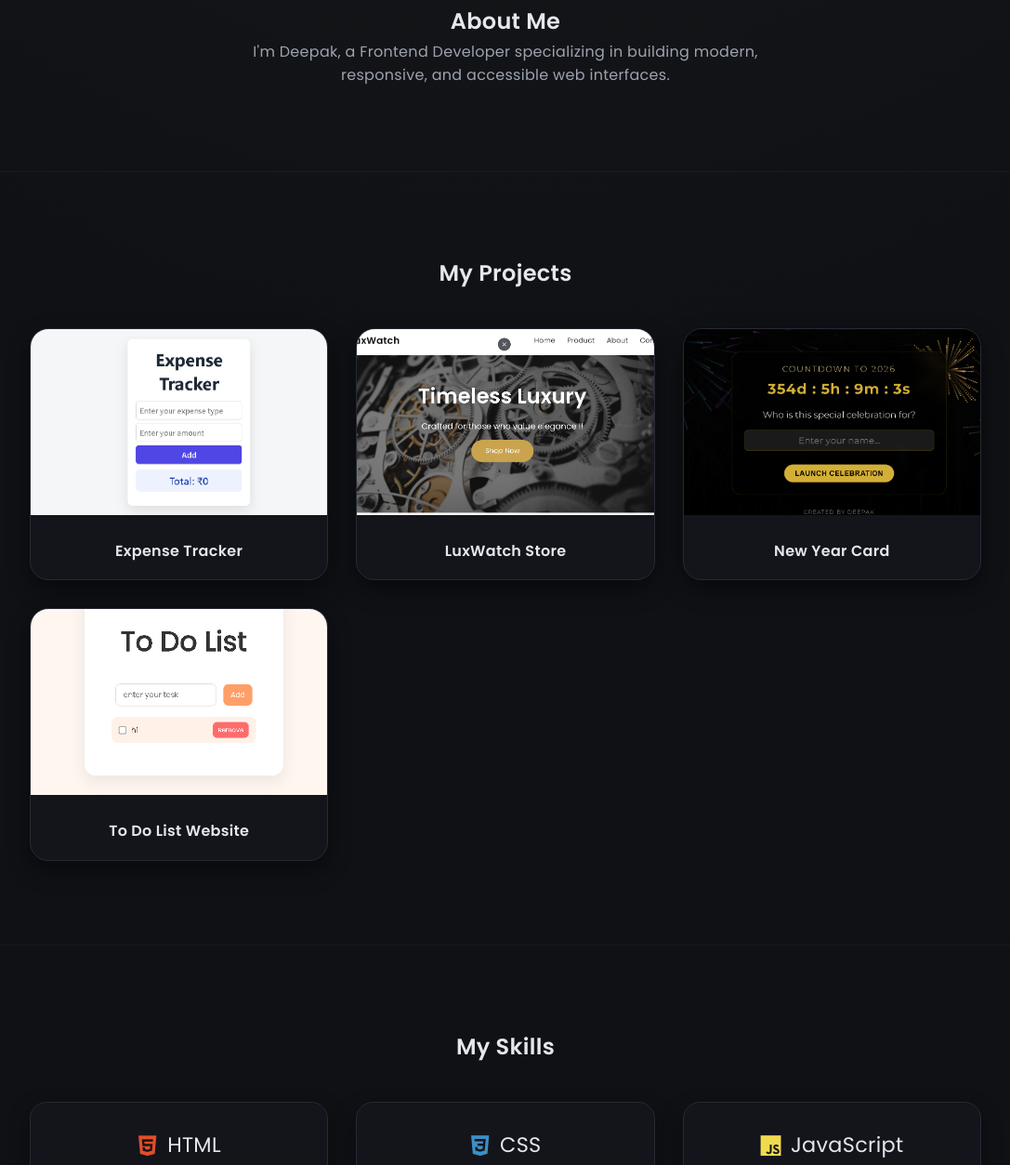
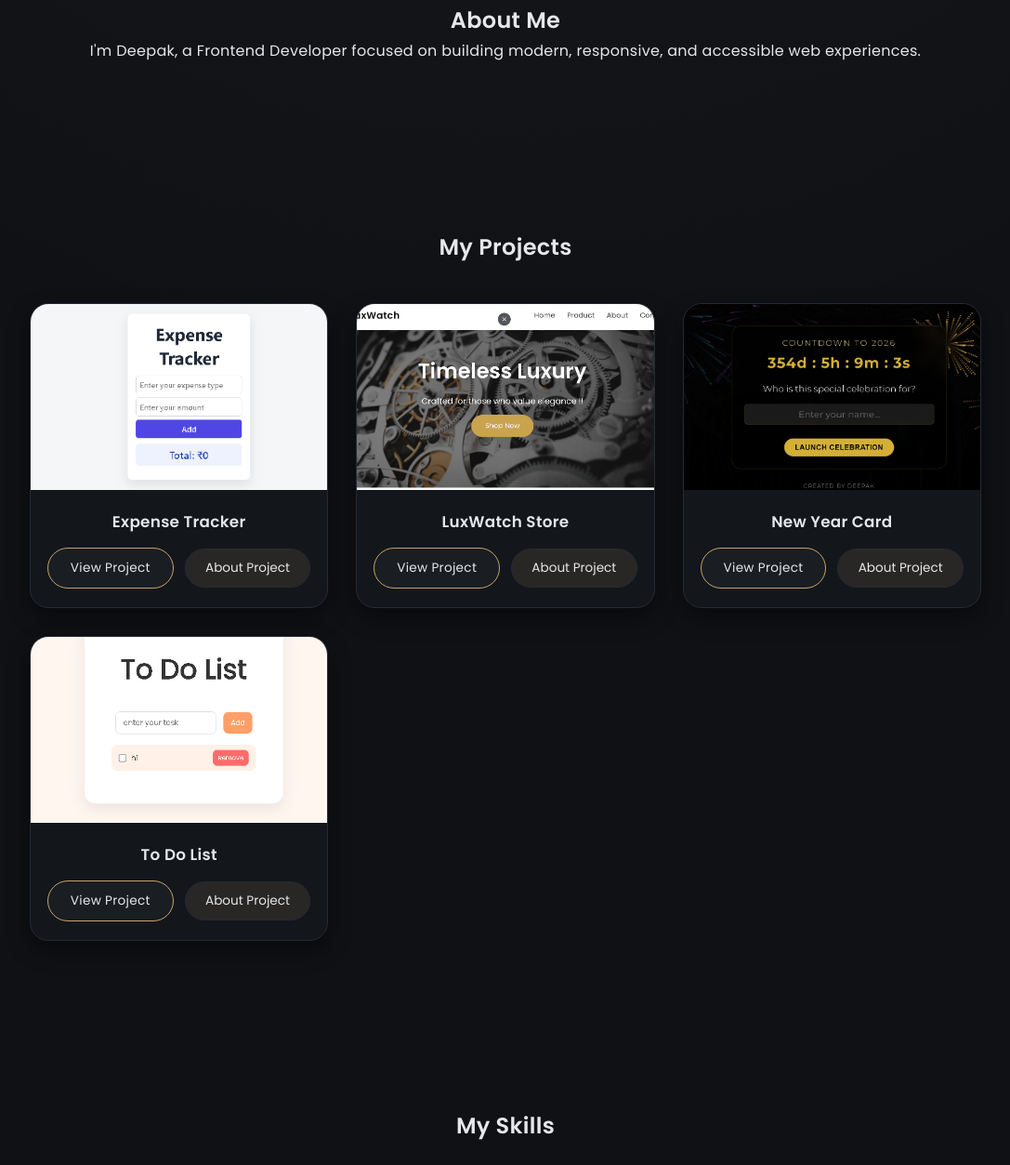
Before and after one commit to DeepakSingh563/my-portfolio-website, a plain HTML site: page index.html in a window 1280 px wide. Shown: the part 741-1994 px from the top of the page at 93% size, without its empty margins (96-1183 px from the left). Drawn offline with nearby package versions, Linux system fonts and the light colour scheme.

Commit message:
change button

```diff
--- a/index.html
+++ b/index.html
@@ -28,8 +28,9 @@
       <div class="hero-text">
         <span class="smalltext reveal">Hi, I'm Deepak</span>
         <h1 class="reveal-left">Turning Vision Into Reality With Code & Design</h1>
-        <p class="reveal-right">I create clean, responsive and user-friendly web interfaces using HTML, CSS and
-          JavaScript.</p>
+        <p class="reveal-right">
+          I create clean, responsive and user-friendly web interfaces using HTML, CSS and JavaScript.
+        </p>
         <div class="buttons reveal">
           <a href="#contact" class="btn primary">Contact</a>
           <a href="#projects" class="btn">Projects</a>
@@ -43,47 +44,85 @@
 
   <section class="about" id="about">
     <h2 class="reveal">About Me</h2>
-    <p class="reveal">I'm Deepak, a Frontend Developer specializing in building modern, responsive, and accessible web
-      interfaces.</p>
+    <p class="reveal">
+      I'm Deepak, a Frontend Developer focused on building modern, responsive, and accessible web experiences.
+    </p>
   </section>
 
   <section class="project" id="projects">
     <h2 class="reveal">My Projects</h2>
+
     <div class="projectlist">
-      <a href="https://deepaksingh563.github.io/Advance-Expense-Tracker/" target="_blank"
-        class="projectcard reveal-left">
-        <img src="Sc-expensetracker.png" alt="Hotel Booking Project">
-        <span>Expense Tracker</span>
-      </a>
-      <a href="https://deepaksingh563.github.io/-LuxWatch-watch-store/" target="_blank" class="projectcard reveal">
+
+      <div class="projectcard reveal-left">
+        <img src="Sc-expensetracker.png" alt="Expense Tracker">
+        <div class="project-title">Expense Tracker</div>
+        <div class="project-buttons">
+          <a href="https://deepaksingh563.github.io/Advance-Expense-Tracker/" target="_blank"  class="project-btn view-btn">
+            View Project
+          </a>
+          <button  class="project-btn about-btn">About Project</button>
+        </div>
+      </div>
+
+      <div class="projectcard reveal">
         <img src="sc-luxwatch.png" alt="LuxWatch Store">
-        <span>LuxWatch Store</span>
-      </a>
-      <a href="https://deepaksingh563.github.io/new-year-/" target="_blank" class="projectcard reveal-right">
+        <div class="project-title">LuxWatch Store</div>
+        <div class="project-buttons">
+          <a href="https://deepaksingh563.github.io/-LuxWatch-watch-store/" target="_blank"  class="project-btn view-btn">
+            View Project
+          </a>
+          <button  class="project-btn about-btn">About Project</button>
+        </div>
+      </div>
+
+      <div class="projectcard reveal-right">
         <img src="sc-newyearcard.png" alt="New Year Card">
-        <span>New Year Card</span>
-      </a>
-      <a href="https://deepaksingh563.github.io/to-do-list-/" target="_blank" class="projectcard reveal-right">
-        <img src="sc-to do list.png" alt="To DO List">
-        <span>To Do List Website</span>
-      </a>
+        <div class="project-title">New Year Card</div>
+        <div class="project-buttons">
+          <a href="https://deepaksingh563.github.io/new-year-/" target="_blank"  class="project-btn view-btn">
+            View Project
+          </a>
+          <button  class="project-btn about-btn">About Project</button>
+        </div>
+      </div>
+
+      <div class="projectcard reveal-right">
+        <img src="sc-to do list.png" alt="To Do List">
+        <div class="project-title">To Do List</div>
+        <div class="project-buttons">
+          <a href="https://deepaksingh563.github.io/to-do-list-/" target="_blank"  class="project-btn view-btn">
+            View Project
+          </a>
+          <button  class="project-btn about-btn">About Project</button>
+        </div>
+      </div>
+
     </div>
   </section>
 
-
   <section class="skills" id="skills">
     <h2 class="reveal">My Skills</h2>
+
     <div class="skill-grid">
       <div class="skill-card reveal-left">
-        <div class="lang-card"><i class="devicon-html5-plain colored"></i><span>HTML</span></div>
-        <p>Semantic markup, accessibility, SEO friendly structure.</p>
+        <div class="lang-card">
+          <i class="devicon-html5-plain colored"></i><span>HTML</span>
+        </div>
+        <p>Semantic markup, accessibility, SEO-friendly structure.</p>
       </div>
+
       <div class="skill-card reveal">
-        <div class="lang-card"><i class="devicon-css3-plain colored"></i><span>CSS</span></div>
+        <div class="lang-card">
+          <i class="devicon-css3-plain colored"></i><span>CSS</span>
+        </div>
         <p>Responsive design, Flexbox, Grid, animations.</p>
       </div>
+
       <div class="skill-card reveal-right">
-        <div class="lang-card"><i class="devicon-javascript-plain colored"></i><span>JavaScript</span></div>
+        <div class="lang-card">
+          <i class="devicon-javascript-plain colored"></i><span>JavaScript</span>
+        </div>
         <p>DOM manipulation, ES6+, event handling.</p>
       </div>
     </div>
--- a/profile.css
+++ b/profile.css
@@ -15,15 +15,13 @@
 }
 
 body {
-  background: radial-gradient(
-      circle at top,
-      rgba(198, 163, 106, 0.06),
-      transparent 45%
-    ),
+  background:
+    radial-gradient(circle at top, rgba(198, 163, 106, 0.06), transparent 45%),
     var(--bg);
   color: var(--text-main);
   line-height: 1.6;
   letter-spacing: 0.3px;
+  overflow-x: hidden;
 }
 
 .topbar {
@@ -49,7 +47,6 @@ body {
   display: flex;
   gap: 12px;
   flex-wrap: wrap;
-  justify-content: flex-end;
 }
 
 .menu a {
@@ -59,8 +56,7 @@ body {
   border: 1px solid var(--border);
   color: var(--text-main);
   text-decoration: none;
-  transition: all 0.25s ease;
-  white-space: nowrap;
+  transition: 0.25s;
 }
 
 .menu a:hover {
@@ -84,33 +80,27 @@ body {
   max-width: 520px;
 }
 
+.smalltext {
+  font-size: 1.1rem;
+  color: var(--text-muted);
+}
+
 .hero-text h1 {
   font-size: 30px;
   margin: 15px 0;
-  color: var(--accent);
   background: linear-gradient(90deg, #c6a36a, #ffffff);
-  background-clip: text;
   -webkit-background-clip: text;
   -webkit-text-fill-color: transparent;
 }
 
 .hero-text p {
   color: var(--text-muted);
-  max-width: 480px;
-  margin: 0 auto;
-}
-
-.smalltext {
-  font-size: 1.2rem;
-  color: var(--text-muted);
-  font-weight: 500;
 }
 
 .buttons {
   margin-top: 30px;
   display: flex;
   gap: 14px;
-  justify-content: center;
 }
 
 .btn {
@@ -120,16 +110,11 @@ body {
   border: 1px solid var(--border);
   color: var(--text-main);
   text-decoration: none;
-  transition: all 0.25s ease;
+  transition: 0.25s;
 }
 
 .btn.primary {
   border-color: var(--accent);
-  box-shadow: 0 0 0 rgba(198, 163, 106, 0.4);
-}
-
-.btn.primary:hover {
-  box-shadow: 0 0 25px rgba(198, 163, 106, 0.6);
 }
 
 .btn:hover {
@@ -143,8 +128,8 @@ body {
   height: 320px;
   object-fit: cover;
   border-radius: 50%;
+  padding: 10px;
   background: var(--surface);
-  padding: 10px;
   box-shadow: 0 12px 40px rgba(0, 0, 0, 0.6);
   animation: float 4s ease-in-out infinite;
 }
@@ -166,13 +151,9 @@ section {
   text-align: center;
 }
 
-section:not(.hero):not(.contact) {
-  border-top: 1px solid rgba(255, 255, 255, 0.04);
-}
-
 .projectlist {
   display: grid;
-  grid-template-columns: repeat(auto-fit, minmax(260px, 1fr));
+  grid-template-columns: repeat(auto-fit, minmax(280px, 1fr));
   gap: 30px;
   margin-top: 40px;
 }
@@ -182,15 +163,12 @@ section:not(.hero):not(.contact) {
   border: 1px solid var(--border);
   border-radius: 20px;
   overflow: hidden;
-  text-decoration: none;
-  color: var(--text-main);
   box-shadow: 0 10px 25px rgba(0, 0, 0, 0.45);
-  transition: transform 0.3s ease, box-shadow 0.3s ease;
-  backdrop-filter: blur(8px);
+  transition: 0.3s;
 }
 
 .projectcard:hover {
-  transform: translateY(-6px) scale(1.01);
+  transform: translateY(-6px);
   box-shadow: 0 18px 45px rgba(0, 0, 0, 0.65);
 }
 
@@ -200,16 +178,47 @@ section:not(.hero):not(.contact) {
   object-fit: cover;
 }
 
-.projectcard span {
-  display: block;
-  padding: 18px;
+.project-title {
+  padding: 14px 18px;
   font-weight: 600;
+  font-size: 1.05rem;
 }
 
-.about p {
-  max-width: 640px;
-  margin: 0 auto;
-  color: var(--text-muted);
+.project-buttons {
+  display: flex;
+  justify-content: space-between;
+  align-items: center;
+  padding: 0 18px 20px;
+  gap: 12px;
+}
+
+.project-btn {
+  flex: 1;
+  padding: 10px 12px;
+  border-radius: 999px;
+  border: 1px solid var(--border);
+  background: rgba(255, 255, 255, 0.03);
+  color: var(--text-main);
+  text-decoration: none;
+  font-size: 0.85rem;
+  cursor: pointer;
+  transition: 0.25s;
+  text-align: center;
+  white-space: nowrap;
+}
+
+.project-btn:hover {
+  transform: translateY(-2px);
+  border-color: var(--accent);
+  box-shadow: 0 6px 20px rgba(0, 0, 0, 0.4);
+}
+
+.view-btn {
+  border-color: var(--accent);
+}
+
+.about-btn {
+  background: rgba(198, 163, 106, 0.12);
 }
 
 .skill-grid {
@@ -224,29 +233,24 @@ section:not(.hero):not(.contact) {
   border: 1px solid var(--border);
   border-radius: 18px;
   padding: 28px;
-  box-shadow: 0 8px 22px rgba(0, 0, 0, 0.4);
-  backdrop-filter: blur(8px);
 }
 
 .lang-card {
   display: flex;
-  align-items: center;
   justify-content: center;
   gap: 10px;
   font-size: 1.4rem;
   margin-bottom: 10px;
-  transition: transform 0.3s ease;
-}
-
-.lang-card:hover {
-  transform: scale(1.1);
 }
 
 .skill-card p {
   color: var(--text-muted);
+  font-size: 0.95rem;
 }
 
 .contact {
+  padding: 60px 10%;
+  text-align: center;
   background: rgba(23, 26, 32, 0.6);
   border-top: 1px solid var(--border);
 }
@@ -259,49 +263,37 @@ section:not(.hero):not(.contact) {
   color: var(--text-main);
   text-decoration: none;
   margin: 0 10px;
-  border-bottom: 1px solid transparent;
   transition: 0.25s;
 }
 
 .mylink:hover {
-  border-color: var(--accent);
+  color: var(--accent);
+}
+
+.reveal,
+.reveal-left,
+.reveal-right,
+.reveal-zoom {
+  opacity: 0;
+  transition: 0.9s;
 }
 
 .reveal {
-  opacity: 0;
   transform: translateY(40px);
-  transition: all 0.9s ease;
-}
-.reveal.active {
-  opacity: 1;
-  transform: translateY(0);
 }
 .reveal-left {
-  opacity: 0;
   transform: translateX(-40px);
-  transition: all 0.9s ease;
-}
-.reveal-left.active {
-  opacity: 1;
-  transform: translateX(0);
 }
 .reveal-right {
-  opacity: 0;
   transform: translateX(40px);
-  transition: all 0.9s ease;
-}
-.reveal-right.active {
-  opacity: 1;
-  transform: translateX(0);
 }
 .reveal-zoom {
-  opacity: 0;
   transform: scale(0.9);
-  transition: all 0.9s ease;
 }
-.reveal-zoom.active {
+
+.active {
   opacity: 1;
-  transform: scale(1);
+  transform: none;
 }
 
 @media (max-width: 900px) {
@@ -309,21 +301,11 @@ section:not(.hero):not(.contact) {
     flex-direction: column-reverse;
     text-align: center;
   }
-
-  .hero-text h1 {
-    font-size: 2.2rem;
+  .buttons {
+    justify-content: center;
   }
-
   .hero-image img {
     width: 240px;
     height: 240px;
   }
-
-  .menu {
-    justify-content: center;
-  }
-
-  .hero-text p {
-    text-align: center;
-  }
 }
```
